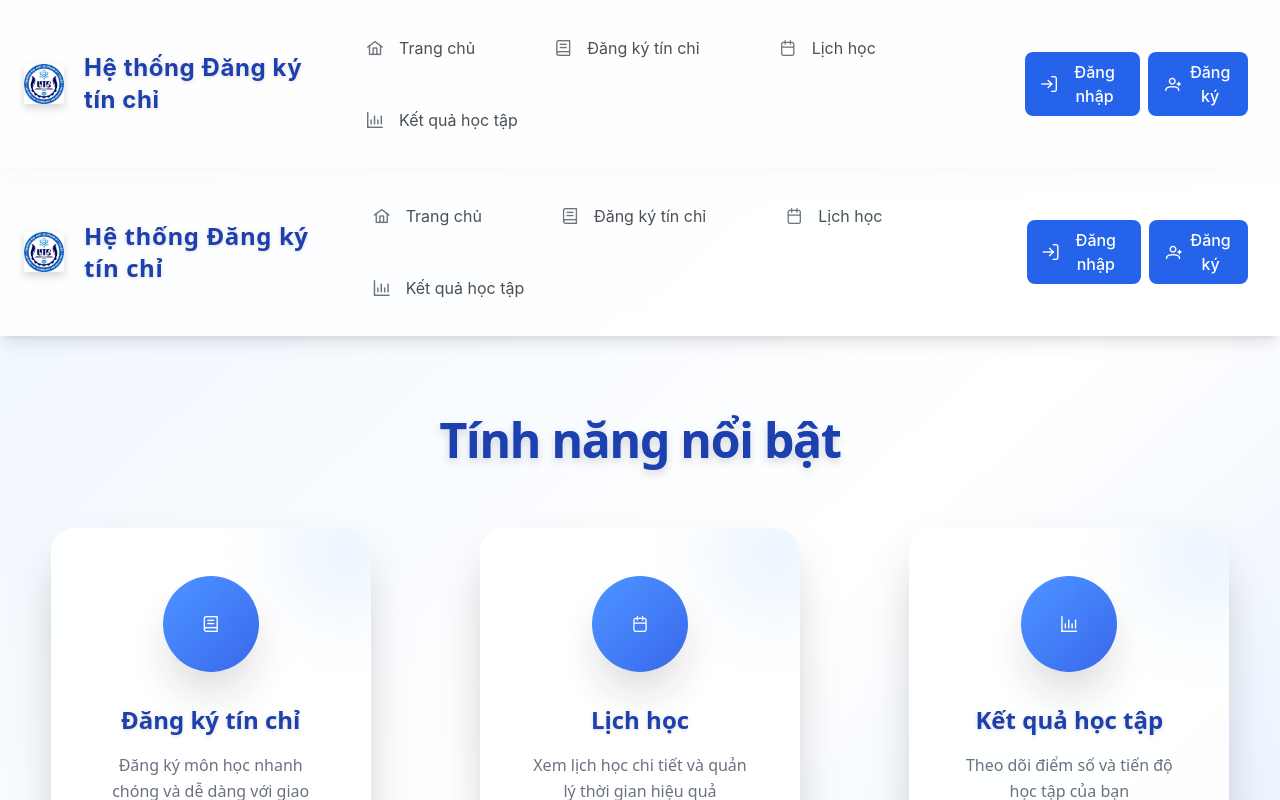
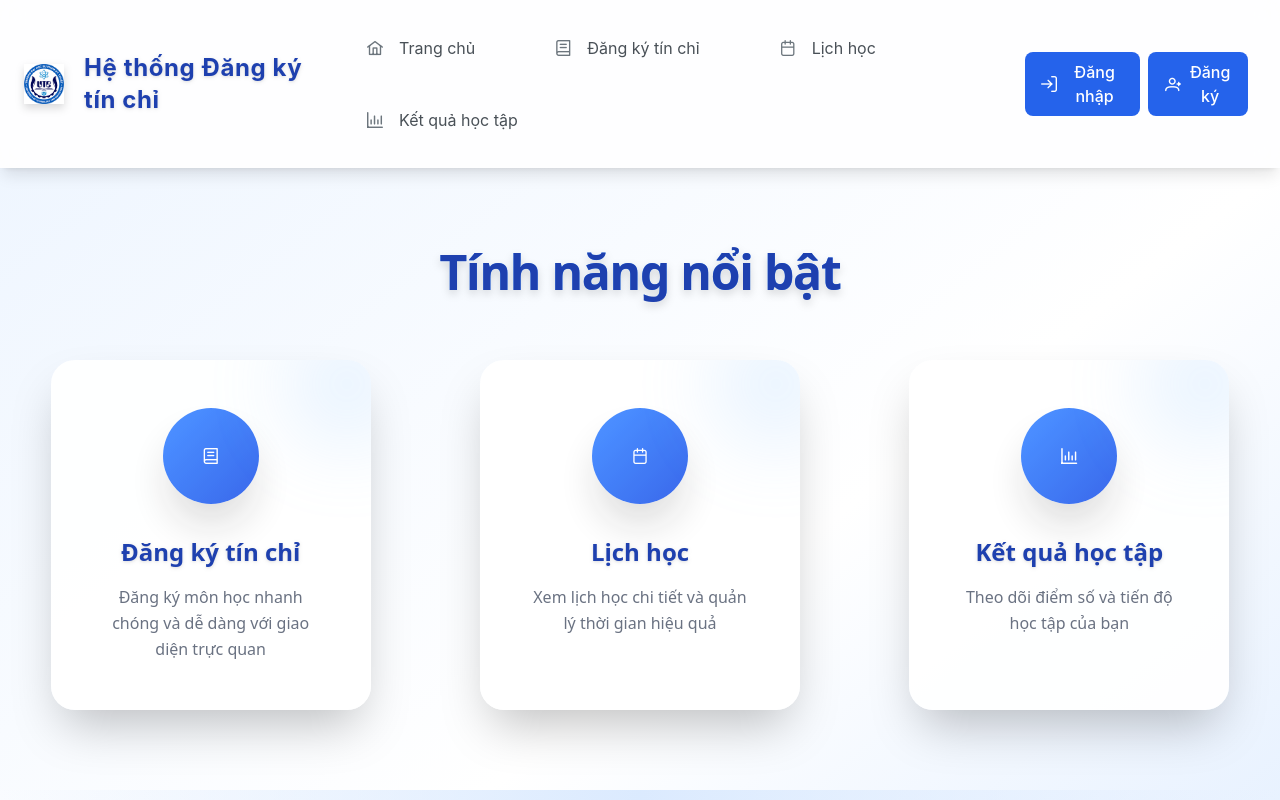
Before and after one commit to nevermore6264/student_management_fe, a Next.js app: page / in a window 1280 px wide. Shown: the top 800 px of the page. Built offline with nearby package versions, Linux system fonts and the light colour scheme.

Commit message:
first commit

```diff
--- a/app/components/layout/Sidebar.tsx
+++ b/app/components/layout/Sidebar.tsx
@@ -110,9 +110,6 @@ export default function Sidebar() {
 
     return (
         <div className="h-screen w-64 bg-blue-50 flex flex-col">
-            <div className="py-6 px-4 bg-blue-500 rounded-b-xl">
-                <h1 className="text-xl font-bold text-white text-center">Đăng ký tín chỉ</h1>
-            </div>
             <nav className="mt-4 flex-1">
                 {menuItems
                     .filter(item => !item.roles || item.roles.some(r => roles == (r)))
--- a/app/page.tsx
+++ b/app/page.tsx
@@ -1,94 +1,6 @@
 'use client';
 
-import { Menubar } from 'primereact/menubar';
 import { Button } from 'primereact/button';
-import { useRouter } from 'next/navigation';
-import { useEffect, useState } from 'react';
-
-export default function Home() {
-    const router = useRouter();
-    const [user, setUser] = useState<{ maNguoiDung: string, tenNguoiDung: string } | null>(null);
-
-    useEffect(() => {
-        if (typeof window !== 'undefined') {
-            const token = localStorage.getItem('token');
-            if (token) {
-                setUser({
-                    maNguoiDung: localStorage.getItem('maNguoiDung') || '',
-                    tenNguoiDung: localStorage.getItem('tenNguoiDung') || '',
-                });
-            } else {
-                setUser(null);
-            }
-        }
-    }, []);
-
-    const handleLogout = () => {
-        localStorage.clear();
-        setUser(null);
-        router.push('/auth/login');
-    };
-
-    const menuItems = [
-        {
-            label: 'Trang chủ',
-            icon: 'pi pi-home',
-            command: () => router.push('/')
-        },
-        {
-            label: 'Đăng ký tín chỉ',
-            icon: 'pi pi-book',
-            command: () => router.push('/course-registration')
-        },
-        {
-            label: 'Lịch học',
-            icon: 'pi pi-calendar',
-            command: () => router.push('/schedule')
-        },
-        {
-            label: 'Kết quả học tập',
-            icon: 'pi pi-chart-bar',
-            command: () => router.push('/academic-results')
-        }
-    ];
-
-    const handleLogin = () => {
-        router.push('/auth/login');
-    };
-
-    const handleRegister = () => {
-        router.push('/auth/register');
-    };
-
-    const end = user ? (
-        <div className="flex items-center gap-4">
-            <div className="flex flex-col text-right">
-                <span className="font-bold text-blue-700">{user.tenNguoiDung}</span>
-                <span className="text-xs text-gray-500">{user.maNguoiDung}</span>
-            </div>
-            <Button
-                label="Đăng xuất"
-                icon="pi pi-sign-out"
-                className="bg-red-500 text-white font-bold px-4 py-2 rounded-lg hover:bg-red-600 transition-colors shadow-sm"
-                onClick={handleLogout}
-            />
-        </div>
-    ) : (
-        <div className="flex items-center gap-2">
-            <Button
-                label="Đăng nhập"
-                icon="pi pi-sign-in"
-                className="bg-white text-blue-600 border border-blue-500 font-bold px-4 py-2 rounded-lg hover:bg-blue-50 hover:text-blue-700 transition-colors shadow-sm"
-                onClick={handleLogin}
-            />
-            <Button
-                label="Đăng ký"
-                icon="pi pi-user-plus"
-                className="bg-blue-600 text-white font-bold px-4 py-2 rounded-lg hover:bg-blue-700 transition-colors shadow-sm"
-                onClick={handleRegister}
-            />
-        </div>
-    );
 
 const features = [
     {
@@ -108,31 +20,13 @@ export default function Home() {
     }
 ];
 
+const handleRegister = () => {
+    window.location.href = '/auth/register';
+};
+
+export default function Home() {
     return (
         <main className="min-h-screen bg-gradient-to-br from-blue-50 via-white to-blue-100 font-sans">
-            {/* Menubar */}
-            <div className="sticky top-0 z-50 shadow-lg bg-white/80 backdrop-blur-md">
-                <div className="mx-auto flex items-center justify-between px-6 py-3 w-full">
-                    <div className="flex items-center gap-3 font-extrabold leading-tight text-primary-900">
-                        <img src="/logo.png" alt="Logo" className="h-10 w-10 mr-2 drop-shadow-lg" />
-                        <h6 className="text-blue-700 text-2xl font-bold tracking-wide drop-shadow">Hệ thống Đăng ký tín chỉ</h6>
-                    </div>
-                    <Menubar
-                        model={menuItems}
-                        end={end}
-                        className="border-none shadow-none font-semibold bg-transparent text-blue-800"
-                        pt={{
-                            root: { className: "gap-4" },
-                            menu: { className: "flex gap-4" },
-                            menuitem: { className: "rounded-lg px-4 py-2 hover:bg-blue-100 hover:text-blue-700 transition-colors text-blue-800" },
-                            action: { className: "flex items-center gap-2 text-blue-800" },
-                            icon: { className: "text-blue-700" },
-                            label: { className: "text-blue-800" }
-                        }}
-                    />
-                </div>
-            </div>
-
             {/* Features Section */}
             <section className="max-w-7xl mx-auto px-6 py-20">
                 <h2 className="text-4xl md:text-5xl font-extrabold text-center mb-16 text-transparent bg-clip-text bg-gradient-to-r from-blue-600 via-blue-400 to-blue-700 drop-shadow-lg tracking-tight">
```
Lines whose indentation alone changed are shown as unchanged.
